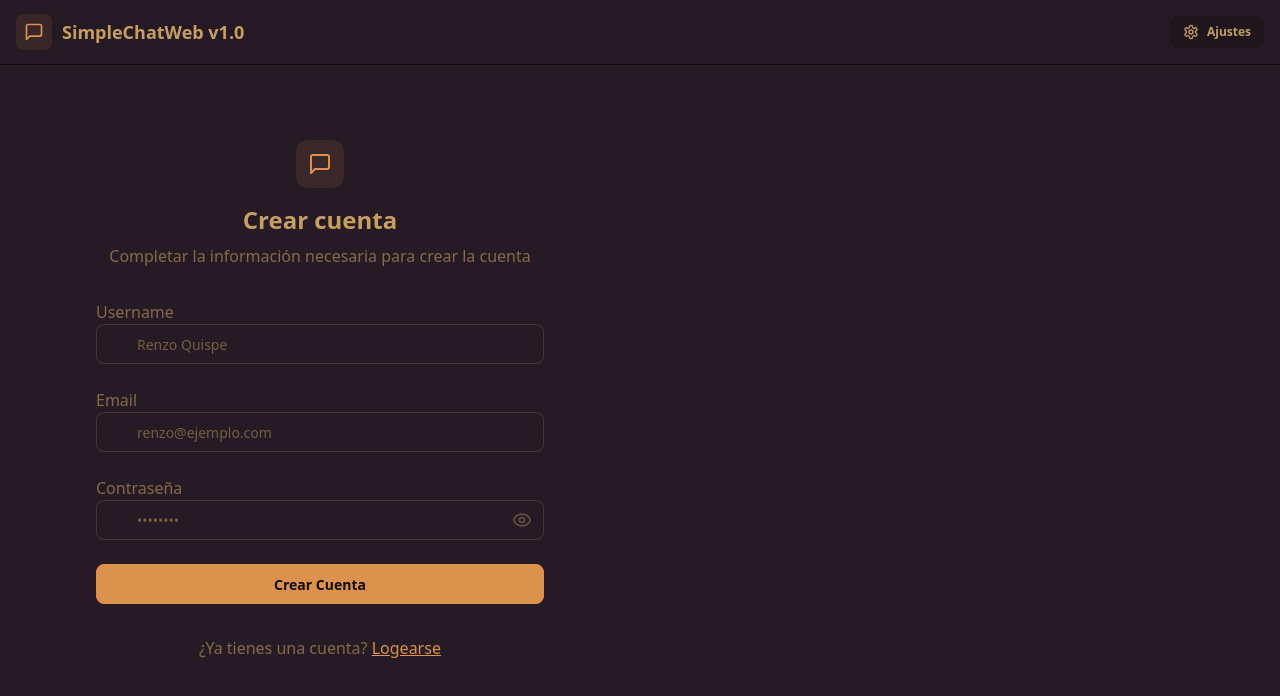
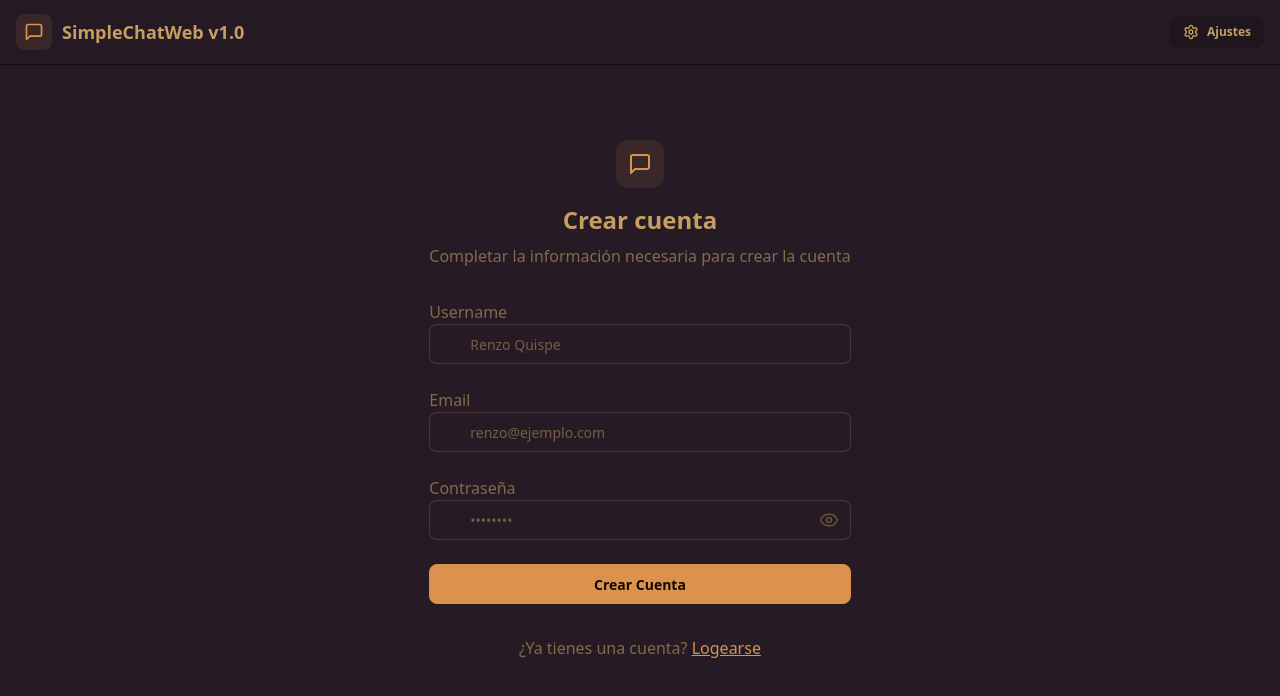
Before and after one commit to RenzoQuispe/ChatWeb, a React (Vite) app in the folder frontend/: page /register in a window 1280 px wide. Shown: the top 696 px of the page. Built offline with nearby package versions, Linux system fonts and the light colour scheme; no server answers.

Commit message:
v1.0: Retoques a LoginPage y RegisterPage

```diff
--- a/frontend/src/pages/LoginPage.jsx
+++ b/frontend/src/pages/LoginPage.jsx
@@ -17,8 +17,7 @@
   };
 
   return (
-    <div className="h-screen grid lg:grid-cols-2">
-      {/* Left Side - Form */}
+    <div className="h-screen flex justify-center items-center">
       <div className="flex flex-col justify-center items-center p-6 sm:p-12">
         <div className="w-full max-w-md space-y-8">
           {/* Logo */}
--- a/frontend/src/pages/RegisterPage.jsx
+++ b/frontend/src/pages/RegisterPage.jsx
@@ -32,7 +32,7 @@
     };
 
     return (
-        <div className="min-h-screen grid lg:grid-cols-2">
+        <div className="min-h-screen flex justify-center items-center">
             {/* left side */}
             <div className="flex flex-col justify-center items-center p-6 sm:p-12">
                 <div className="w-full max-w-md space-y-8">
```
